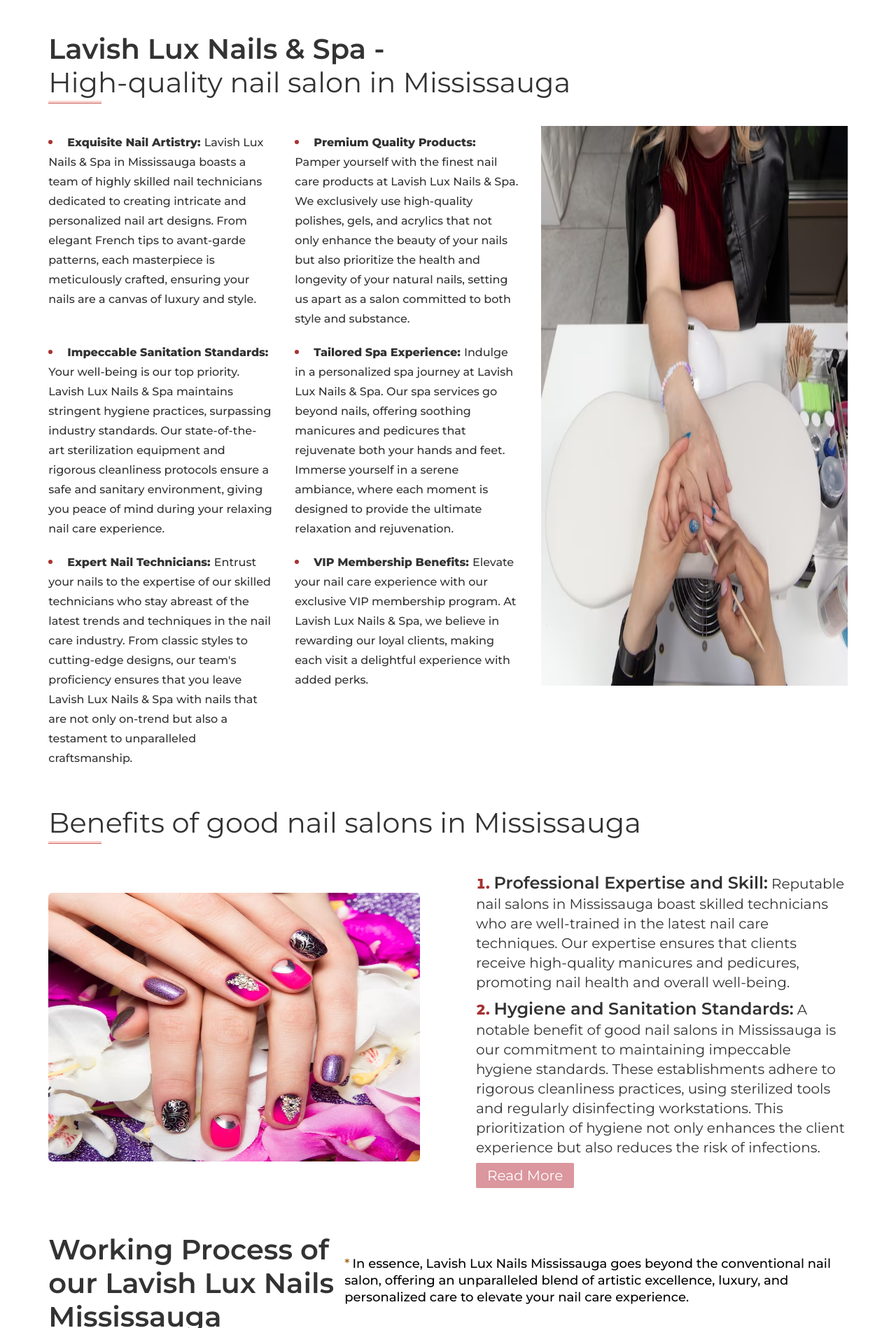
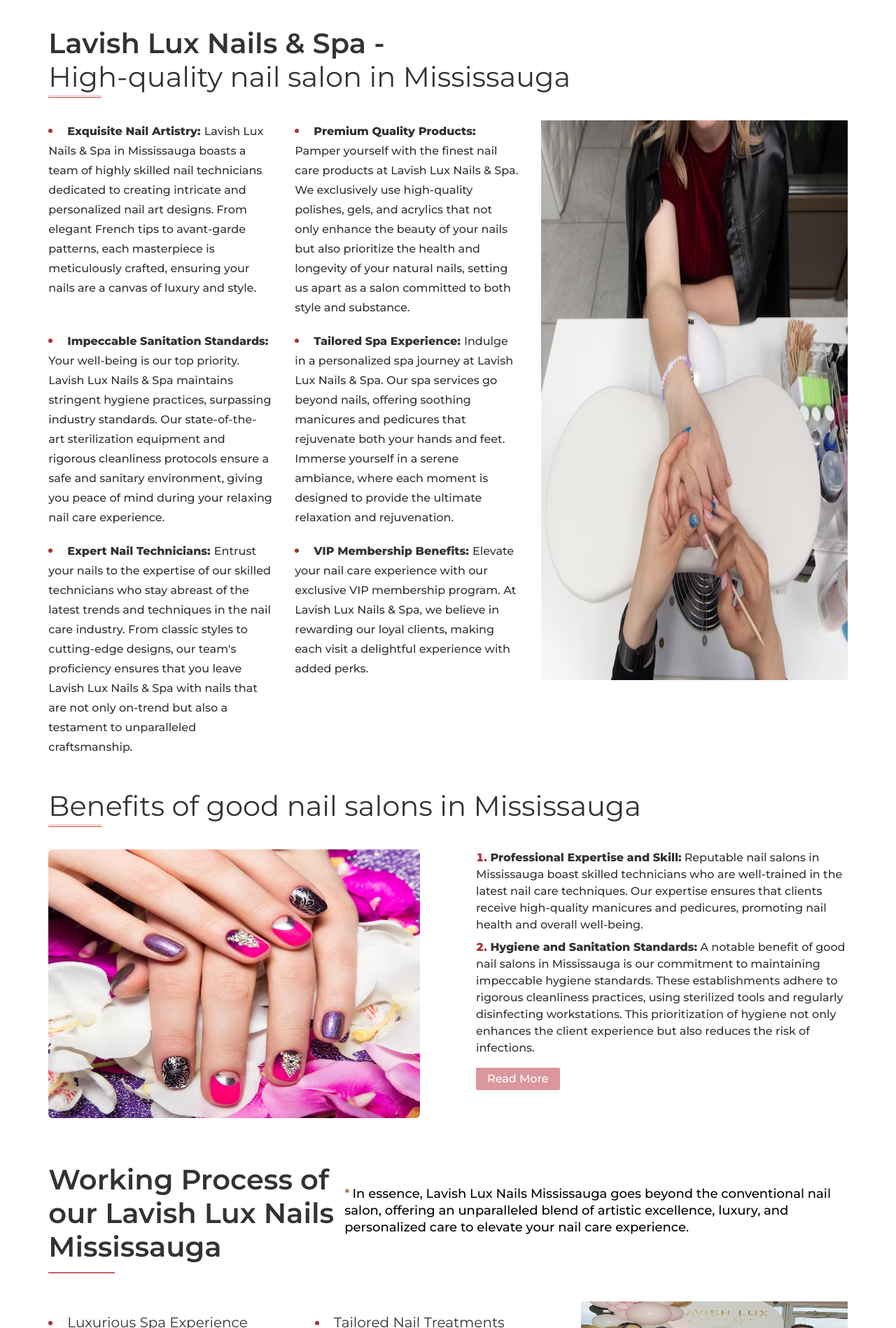
Before and after one commit to csebiplab/lavishluxnailsandspa-client, a Next.js app: page / in a window 1280 px wide. Shown: the part 6256-8154 px from the top of the page at 70% size. Built offline with nearby package versions, Linux system fonts and the light colour scheme.

Commit message:
:sparkles: Done Benefits section

```diff
--- a/src/components/__shared_one_time/Home/BenefitsOfGoodNailSalonsSection.tsx
+++ b/src/components/__shared_one_time/Home/BenefitsOfGoodNailSalonsSection.tsx
@@ -1,9 +1,67 @@
 import Image from "next/image";
-import { useState } from "react";
+import { useEffect, useState } from "react";
 import LavishBenefitOfGoodNails from "@/assets/images/lavish-benefits-good-nails.avif";
+
+let listContents = [
+  {
+    id: 1,
+    listTitle: " Professional Expertise and Skill:",
+    listDetails: `Reputable nail salons in Mississauga boast skilled technicians who
+    are well-trained in the latest nail care techniques. Our expertise
+    ensures that clients receive high-quality manicures and pedicures,
+    promoting nail health and overall well-being.`,
+  },
+  {
+    id: 2,
+    listTitle: "Hygiene and Sanitation Standards:",
+    listDetails: `A notable benefit of good nail salons in Mississauga is our
+    commitment to maintaining impeccable hygiene standards. These
+    establishments adhere to rigorous cleanliness practices, using
+    sterilized tools and regularly disinfecting workstations. This
+    prioritization of hygiene not only enhances the client experience
+    but also reduces the risk of infections.`,
+  },
+  {
+    id: 3,
+    listTitle: "Customized Nail Care Solutions:",
+    listDetails: `Leading nail salons understand that every client has unique
+    preferences and nail care needs. So we offer personalized
+    consultations to tailor services such as nail shaping, color
+    selection, and treatments to individual requirements,
+    resulting in a more satisfying and personalized salon
+    experience.`,
+  },
+  {
+    id: 4,
+    listTitle: "Educational Resources for Clients:",
+    listDetails: `Lavish Lux Nails & Spa go beyond providing services; we also
+    educate clients on proper nail care practices. This includes
+    tips on maintenance between salon visits, product
+    recommendations, and advice on maintaining healthy nails,
+    empowering clients to care for our nails effectively.`,
+  },
+  {
+    id: 5,
+    listTitle: "Educational Resources for Clients:",
+    listDetails: `Recognizing the busy lifestyles of our clients, our nail
+    salon in Mississauga offer flexible appointment schedules.
+    This convenience caters to varying work and personal
+    commitments, ensuring that clients can easily integrate
+    self-care into our hectic routines.`,
+  },
+];
 
 const BenefitsOfGoodNailSalonsSection = () => {
   const [showMore, setShowMore] = useState<boolean>(false);
+  const [showList, setShowList] = useState(listContents.slice(0, 2));
+
+  useEffect(() => {
+    if (showMore) {
+      setShowList(listContents);
+    } else {
+      setShowList(listContents.slice(0, 2));
+    }
+  }, [showMore]);
 
   return (
     <div>
@@ -15,82 +73,32 @@
       </div>
       <div className="grid grid-cols-1 md:grid-cols-2 gap-x-20 gap-y-6 textPrimary">
         <div className="order-2">
-          <ol className="marker:text-red-700 marker:font-extrabold list-inside list-decimal mt-2 flex flex-col gap-y-2 text-xl">
-            <li>
-              <span className="font-semibold text-2xl">
-                Professional Expertise and Skill:
+          <ol className="list-decimal list-inside flex flex-col gap-y-2">
+            {showList.map((list) => (
+              <li key={list.id}>
+                <span className="font-extrabold text-base">
+                  {list.listTitle}
                 </span>{" "}
-              Reputable nail salons in Mississauga boast skilled technicians who
-              are well-trained in the latest nail care techniques. Our expertise
-              ensures that clients receive high-quality manicures and pedicures,
-              promoting nail health and overall well-being.
+                <span className="text-base font-medium">
+                  {list.listDetails}
+                </span>
               </li>
-            <li>
-              <span className="font-semibold text-2xl">
-                Hygiene and Sanitation Standards:
-              </span>{" "}
-              A notable benefit of good nail salons in Mississauga is our
-              commitment to maintaining impeccable hygiene standards. These
-              establishments adhere to rigorous cleanliness practices, using
-              sterilized tools and regularly disinfecting workstations. This
-              prioritization of hygiene not only enhances the client experience
-              but also reduces the risk of infections.
-            </li>
+            ))}
 
-            <div>
-              {showMore && (
-                <>
-                  <li>
-                    <span className="font-semibold text-2xl">
-                      Customized Nail Care Solutions:
-                    </span>{" "}
-                    Leading nail salons understand that every client has unique
-                    preferences and nail care needs. So we offer personalized
-                    consultations to tailor services such as nail shaping, color
-                    selection, and treatments to individual requirements,
-                    resulting in a more satisfying and personalized salon
-                    experience.
-                  </li>
-                  <li>
-                    <span className="font-semibold text-2xl">
-                      Educational Resources for Clients:
-                    </span>{" "}
-                    Lavish Lux Nails & Spa go beyond providing services; we also
-                    educate clients on proper nail care practices. This includes
-                    tips on maintenance between salon visits, product
-                    recommendations, and advice on maintaining healthy nails,
-                    empowering clients to care for our nails effectively.
-                  </li>
-                  <li>
-                    <span className="font-semibold text-2xl">
-                      Appointment Flexibility and Convenience:
-                    </span>{" "}
-                    Recognizing the busy lifestyles of our clients, our nail
-                    salon in Mississauga offer flexible appointment schedules.
-                    This convenience caters to varying work and personal
-                    commitments, ensuring that clients can easily integrate
-                    self-care into our hectic routines.
-                  </li>
-                </>
-              )}
-              <div
-                onClick={() => setShowMore(!showMore)}
-                className="mt-2 inline"
-              >
+            <div onClick={() => setShowMore(!showMore)} className="mt-2 inline">
               {!showMore ? (
                 <button
-                    className={`px-4 py-1 rounded-sm bgBtn textSecondary mx-auto`}
+                  className={`px-4 py-1 rounded-sm bgBtn font-medium text-base textSecondary mx-auto`}
                 >
                   Read More
                 </button>
               ) : (
                 <button
-                    className={`px-4 py-1 rounded-sm bgBtn textSecondary mx-auto`}
+                  className={`px-4 py-1 rounded-sm bgBtn font-medium text-base textSecondary mx-auto`}
                 >
                   Read Less
                 </button>
               )}
-              </div>
             </div>
           </ol>
         </div>
--- a/src/components/__shared_one_time/Home/HighQualityNailsSection.tsx
+++ b/src/components/__shared_one_time/Home/HighQualityNailsSection.tsx
@@ -77,7 +77,7 @@
 
         <div className="grid grid-cols-1 md:grid-cols-5 justify-between gap-x-8 gap-y-4">
           <div className="w-full md:col-span-3">
-            <ul className="list-inside list-disc my-2 grid grid-cols-1 md:grid-cols-2 gap-x-8 gap-y-5 text-xl w-full textPrimary">
+            <ul className="list-inside list-disc grid grid-cols-1 md:grid-cols-2 gap-x-8 gap-y-5 text-xl w-full textPrimary">
               {listContents.map((list) => (
                 <li key={list.id}>
                   <span className="font-extrabold text-base">
--- a/src/components/__shared_one_time/Home/NailsSaloonDiaries.tsx
+++ b/src/components/__shared_one_time/Home/NailsSaloonDiaries.tsx
@@ -73,20 +73,25 @@
   }, [showMore]);
 
   return (
-    <div className="grid grid-cols-1 md:grid-cols-2 gap-x-20 gap-y-6 textPrimary">
-      <div className="">
-        <div className="w-max mx-auto mb-8">
+    <div>
+      <div className="mx-auto mb-8">
         <h2 className={`title textPrimary`}>
           <span className="font-semibold">Nails Salon Diaries:</span> Where
           Beauty Meets Precision
         </h2>
         <div className="sm-bb" />
       </div>
-        <ol className="list-decimal list-inside flex flex-col gap-y-2 text-xl">
+      <div className="grid grid-cols-1 md:grid-cols-2 gap-x-20 gap-y-6 textPrimary">
+        <div className="">
+          <ol className="list-decimal list-inside flex flex-col gap-y-2">
             {showList.map((list) => (
               <li key={list.id}>
-              <span className="font-extrabold text-base">{list.listTitle}</span>{" "}
-              <span className="text-base font-medium">{list.listDetails}</span>
+                <span className="font-extrabold text-base">
+                  {list.listTitle}
+                </span>{" "}
+                <span className="text-base font-medium">
+                  {list.listDetails}
+                </span>
               </li>
             ))}
 
@@ -107,13 +112,16 @@
             </div>
           </ol>
         </div>
-      <div className="flex items-center h-full mt-8">
+        <div className="flex items-center h-full">
           <Image
             src={LavishDiaries}
             alt="about-us"
             priority={true}
+            width={400}
+            height={500}
             className="mx-auto w-full h-96 rounded-md"
           />
+        </div>
       </div>
     </div>
   );
```
Lines whose indentation alone changed are shown as unchanged.
